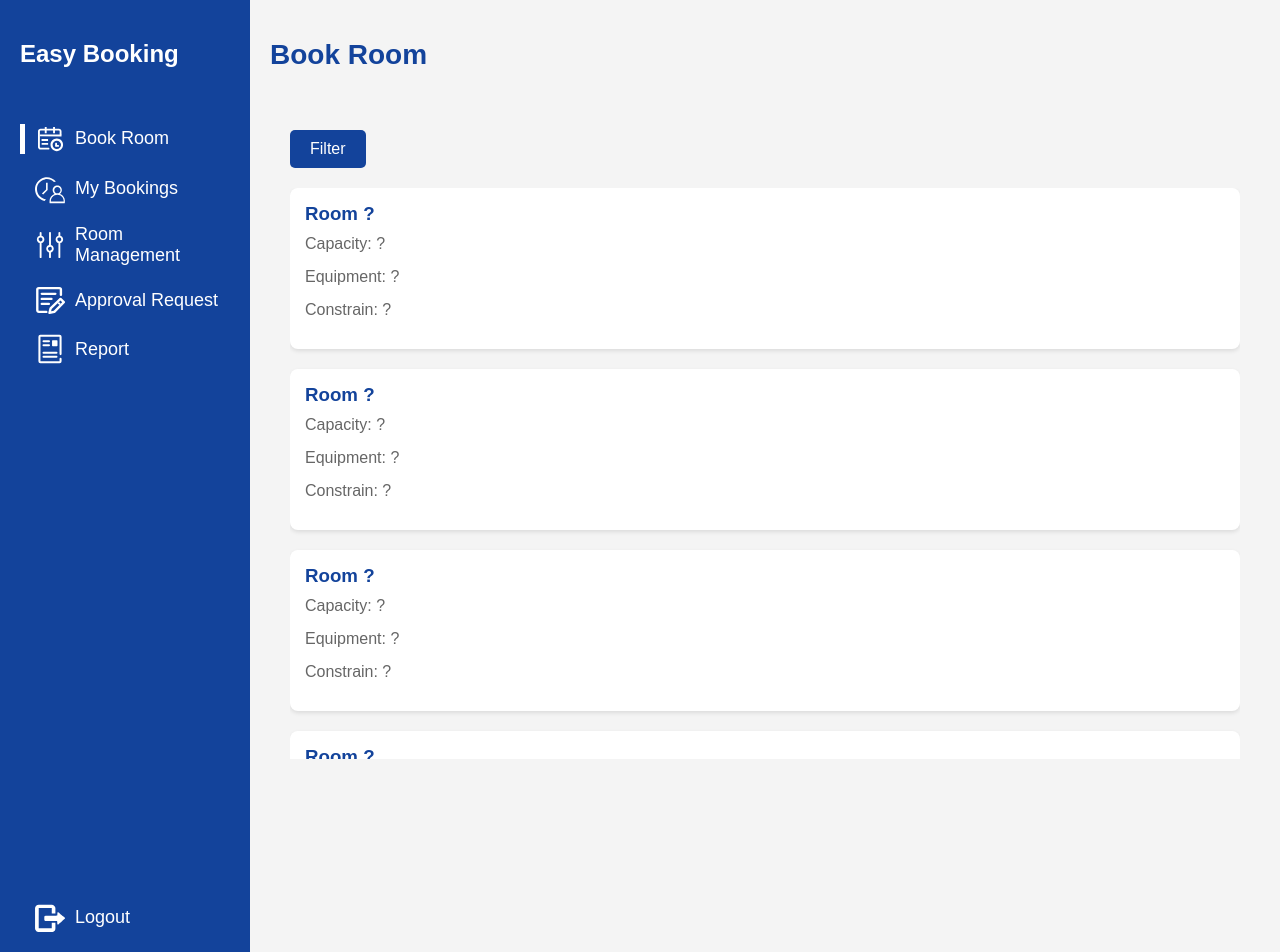
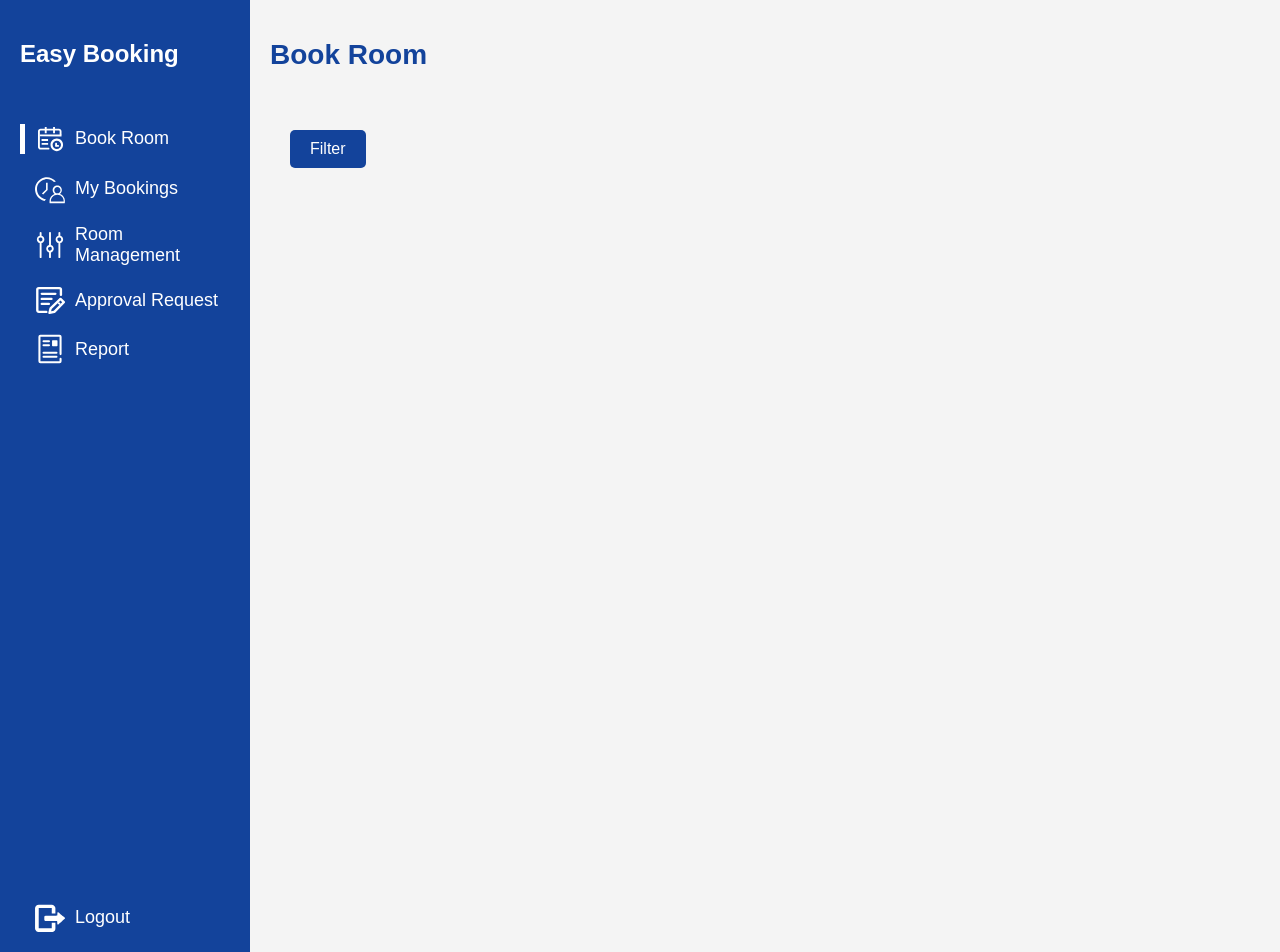
Before and after one commit to Iateautumn/easy_booking_Delta_Force, a Flask app: template app/templates/user/bookroom.html in a window 1280 px wide. Run offline with Flask 3, Linux system fonts and the light colour scheme; the template is opened without the code that fills it, so the values that code supplies are empty.

Commit message:
booking room page ui and function updated; test on connection passed

```diff
--- a/app/static/js/booking.js
+++ b/app/static/js/booking.js
@@ -3,9 +3,20 @@ document.addEventListener('DOMContentLoaded', function () {
     const filterModal = document.getElementById('filter-modal');
     const applyFilterBtn = document.getElementById('apply-filter');
 
-    filterBtn.addEventListener('click', function () {
+    filterBtn.addEventListener('click', async function () {
         filterModal.style.display = 'flex';
-        getEquipmentType();
+        const equipments = await getEquipmentType();
+        const equipments_container = document.getElementById('equipment')
+        equipments_container.innerHTML = '';
+
+        equipments.forEach(equipment => {
+            const label = document.createElement('label');
+            label.className = 'date_label';
+
+            label.innerHTML = `<input type="checkbox" class="ui-checkbox" name="equipment" value="${equipment.equipmentId}">${equipment.equipmentName}`
+            equipments_container.appendChild(label)
+        })
+
     });
 
     filterModal.addEventListener('click', function (event) {
@@ -24,19 +35,11 @@ document.addEventListener('DOMContentLoaded', function () {
 
 document.addEventListener('DOMContentLoaded', () => {
     const bookingModal = document.getElementById('booking-modal');
-    const bookNowButtons = document.querySelectorAll('.action-btn');
     const confirmBookingButton = document.getElementById('confirm-booking');
-
-    bookNowButtons.forEach(button => {
-        button.addEventListener('click', () => {
-            bookingModal.style.display = 'flex';
-            bookingModal.setAttribute('data-room-id', button.getAttribute('data-room-id'));
-        });
-    });
 
     confirmBookingButton.addEventListener('click', () => {
         const roomId = bookingModal.getAttribute('data-room-id');
-        bookClassroom(roomId);
+        handleBookings(roomId);
         bookingModal.style.display = 'none';
     });
 
@@ -50,14 +53,14 @@ document.addEventListener('DOMContentLoaded', () => {
 
 async function getAllClassrooms() {
     const apiUrl = '/classroom/filter';
-    const userData = {};
+    // const userData = {};
 
     const response = await fetch(apiUrl, {
         method: 'GET',
         headers: {
             'Content-Type': 'application/json',
         },
-        body: JSON.stringify(userData),
+        // body: JSON.stringify(userData),
     });
 
     const Data = await response.json();
@@ -115,9 +118,9 @@ async function getFilteredClassrooms(capacity_min, capacity_max, date, equipment
 async function bookClassroom(room_id, date, time_period) {
     const apiUrl = '/booking/new';
     const userData = {
-        room_id,
-        date,
-        time_period
+        'room_id': room_id,
+        'date':date,
+        'time_period': time_period
     };
 
     const response = await fetch(apiUrl, {
@@ -149,15 +152,15 @@ async function bookClassroom(room_id, date, time_period) {
 }
 
 async function getEquipmentType() {
-    const apiUrl = '/equipment';
-    const userData = {};
+    const apiUrl = '/classroom/equipment';
+    // const userData = {};
 
     const response = await fetch(apiUrl, {
-        method: 'POST',
+        method: 'GET',
         headers: {
             'Content-Type': 'application/json',
         },
-        body: JSON.stringify(userData),
+        // body: JSON.stringify(userData),
     });
 
     const Data = await response.json();
@@ -176,7 +179,6 @@ async function getEquipmentType() {
     }
 }
 
-
 async function viewRooms() {
     const rooms = await getAllClassrooms();
     const roomList = document.getElementById('room-list');
@@ -184,19 +186,27 @@ async function viewRooms() {
     if (rooms.length > 0) {
         roomList.innerHTML = '';
         rooms.forEach(classroom => {
-            const li = document.createElement('li');
-            li.innerHTML = `
-                        <div class="room-info">
+            const room = document.createElement('div')
+            room.className = 'room-card'
+            room.innerHTML = `
                             <h3>${classroom.classroomName}</h3>
                             <p>Capacity: ${classroom.capacity}</p>
                             <p>Equipment: ${classroom.equipments.map(equipment => equipment.equipmentName).join(', ')}</p>
                             <p>Constrain: ${classroom.isRestricted ? classroom.constrain : 'None'}</p>
-                        </div>
-                        <button class="action-btn" data-room-id="${classroom.classroomId}">Book Now</button>
+                            <button class="action-btn book-now-btn" data-room-id="${classroom.classroomId}">Book Now</button>
                     `;
-            roomList.appendChild(li);
+            roomList.appendChild(room);
         });
 
+        // Add event listeners to the newly created buttons
+        const bookNowButtons = document.querySelectorAll('.book-now-btn');
+        bookNowButtons.forEach(button => {
+            button.addEventListener('click', () => {
+                const bookingModal = document.getElementById('booking-modal');
+                bookingModal.style.display = 'flex';
+                bookingModal.setAttribute('data-room-id', button.getAttribute('data-room-id'));
+            });
+        });
     }
 }
 
@@ -205,30 +215,38 @@ async function handleFilters() {
     const capacity_max = document.getElementById('capacity-max').value;
     const date = Array.from(document.querySelectorAll('input[name="days"]:checked')).map(checkbox => parseInt(checkbox.value));
     const equipment = Array.from(document.querySelectorAll('input[name="equipment"]:checked')).map(checkbox => checkbox.value);
-
     const rooms = await getFilteredClassrooms(capacity_min, capacity_max, date, equipment);
     const roomList = document.getElementById('room-list');
 
     if (rooms.length > 0) {
         roomList.innerHTML = '';
         rooms.forEach(classroom => {
-            const li = document.createElement('li');
-            li.innerHTML = `
-                        <div class="room-info">
+            const room = document.createElement('div')
+            room.className = 'room-card'
+            room.innerHTML = `
                             <h3>${classroom.classroomName}</h3>
                             <p>Capacity: ${classroom.capacity}</p>
                             <p>Equipment: ${classroom.equipments.map(equipment => equipment.equipmentName).join(', ')}</p>
                             <p>Constrain: ${classroom.isRestricted ? classroom.constrain : 'None'}</p>
-                        </div>
-                        <button class="action-btn" data-room-id="${classroom.classroomId}">Book Now</button>
+                            <button class="action-btn book-now-btn" data-room-id="${classroom.classroomId}">Book Now</button>
                     `;
-            roomList.appendChild(li);
+            roomList.appendChild(room);
+        });
+
+        // Add event listeners to the newly created buttons
+        const bookNowButtons = document.querySelectorAll('.book-now-btn');
+        bookNowButtons.forEach(button => {
+            button.addEventListener('click', () => {
+                const bookingModal = document.getElementById('booking-modal');
+                bookingModal.style.display = 'flex';
+                bookingModal.setAttribute('data-room-id', button.getAttribute('data-room-id'));
+            });
         });
     }
 }
 
 async function handleBookings(room_id) {
-    const date = document.getElementById('date').value;
-    const time_period = document.getElementById('time-period').value;
+    const date = document.getElementById('booking-date').value;
+    const time_period = Array.from(document.querySelectorAll('input[name="time-period"]:checked')).map(checkbox => parseInt(checkbox.value));
     await bookClassroom(room_id, date, time_period);
 }
--- a/app/templates/user/bookroom.html
+++ b/app/templates/user/bookroom.html
@@ -65,38 +65,22 @@
                     <button class="filter-btn" id="filter-btn">Filter</button>
                 </div>
                 <div class="room-list" id="room-list">
-                    <div class="room-card">
-                        <h3>Room ?</h3>
-                        <p>Capacity: ?</p>
-<!--                        <p>Date/Time: Mon. Tue. Fri. Sat. Sun.</p>-->
-                        <p>Equipment: ?</p>
-                        <p>Constrain: ?</p>
-<!--                        <button class="action-btn">Book Now</button>-->
-                    </div>
-                    <div class="room-card">
-                        <h3>Room ?</h3>
-                        <p>Capacity: ?</p>
-<!--                        <p>Date/Time: Mon. Tue. Fri. Sat. Sun.</p>-->
-                        <p>Equipment: ?</p>
-                        <p>Constrain: ?</p>
-<!--                        <button class="action-btn">Book Now</button>-->
-                    </div>
-                    <div class="room-card">
-                        <h3>Room ?</h3>
-                        <p>Capacity: ?</p>
-<!--                        <p>Date/Time: Mon. Tue. Fri. Sat. Sun.</p>-->
-                        <p>Equipment: ?</p>
-                        <p>Constrain: ?</p>
-<!--                        <button class="action-btn">Book Now</button>-->
-                    </div>
-                    <div class="room-card">
-                        <h3>Room ?</h3>
-                        <p>Capacity: ?</p>
-<!--                        <p>Date/Time: Mon. Tue. Fri. Sat. Sun.</p>-->
-                        <p>Equipment: ?</p>
-                        <p>Constrain: ?</p>
-<!--                        <button class="action-btn">Book Now</button>-->
-                    </div>
+<!--                    <div class="room-card">-->
+<!--                        <h3>Room ?</h3>-->
+<!--                        <p>Capacity: ?</p>-->
+<!--&lt;!&ndash;                        <p>Date/Time: Mon. Tue. Fri. Sat. Sun.</p>&ndash;&gt;-->
+<!--                        <p>Equipment: ?</p>-->
+<!--                        <p>Constrain: ?</p>-->
+<!--&lt;!&ndash;                        <button class="action-btn">Book Now</button>&ndash;&gt;-->
+<!--                    </div>-->
+<!--                    <div class="room-card">-->
+<!--                        <h3>Room ?</h3>-->
+<!--                        <p>Capacity: ?</p>-->
+<!--&lt;!&ndash;                        <p>Date/Time: Mon. Tue. Fri. Sat. Sun.</p>&ndash;&gt;-->
+<!--                        <p>Equipment: ?</p>-->
+<!--                        <p>Constrain: ?</p>-->
+<!--&lt;!&ndash;                        <button class="action-btn">Book Now</button>&ndash;&gt;-->
+<!--                    </div>-->
                 </div>
             </section>
         </main>
```
